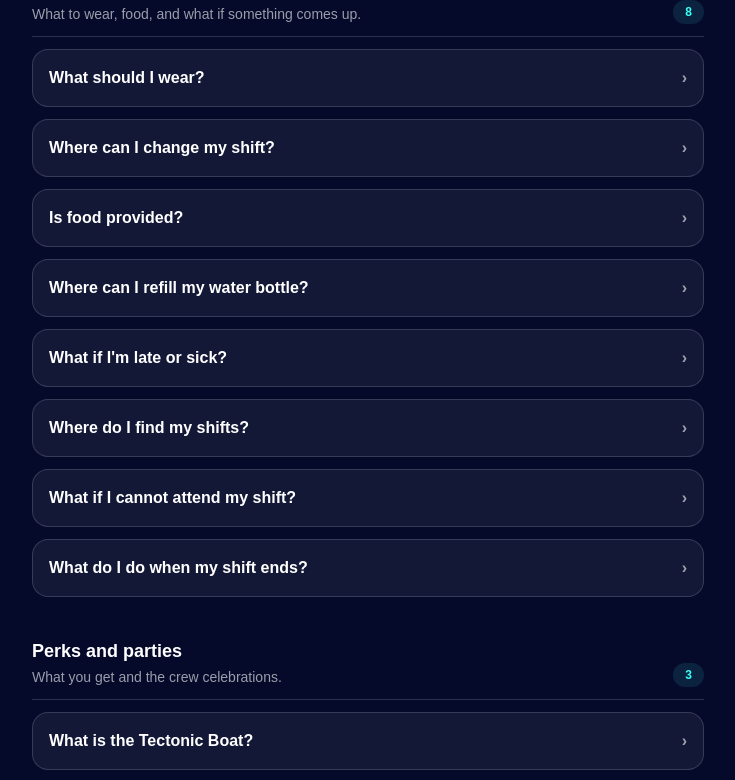
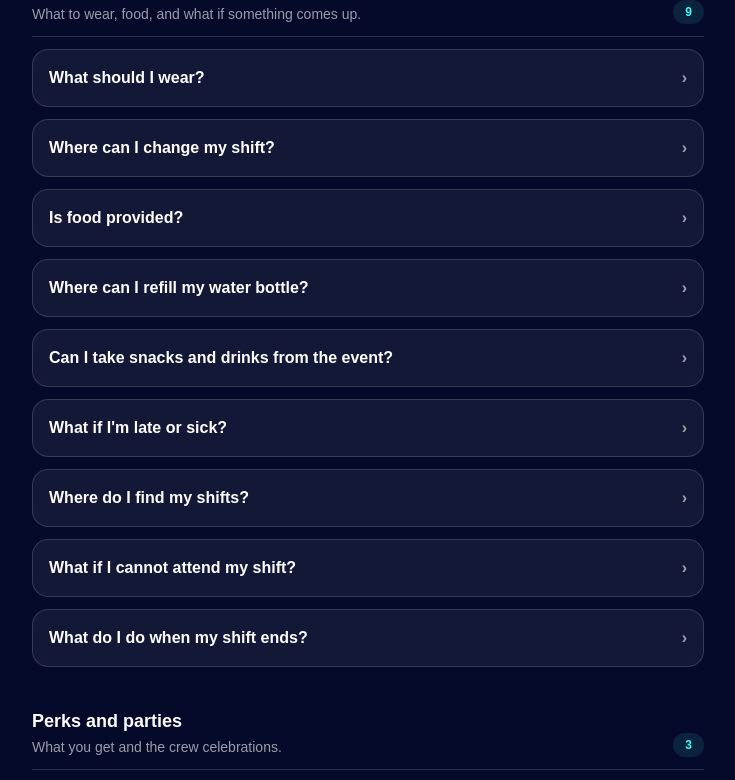
Before and after one commit to tectonicconf/planningstool, a Next.js app: page /faq in a window 1280 px wide. Shown: the part 1186-1966 px from the top of the page, without its empty margins (272-1007 px from the left). Built offline with nearby package versions, Linux system fonts and the light colour scheme; a web font is replaced by a local one.

Commit message:
FAQ: no event snacks and drinks during the shift
Co-Authored-By: Claude Sonnet 5.5 <noreply@anthropic.com>
Claude-Session: https://claude.ai/code/session_016nJpnPrr8wGxms8zfNTY8E

```diff
--- a/src/data/faq.ts
+++ b/src/data/faq.ts
@@ -97,6 +97,12 @@ export const FAQ_ITEMS: FaqItem[] = [
     answer: "In the **volunteer room**. We provide water.",
   },
   {
+    id: "event-snacks",
+    category: "shift",
+    question: "Can I take snacks and drinks from the event?",
+    answer: "Not during your shift. We provide food and drinks for volunteers in the morning and afternoon.",
+  },
+  {
     id: "event-access",
     category: "badge",
     question: "Can I attend Tectonic after my shift?",
```
